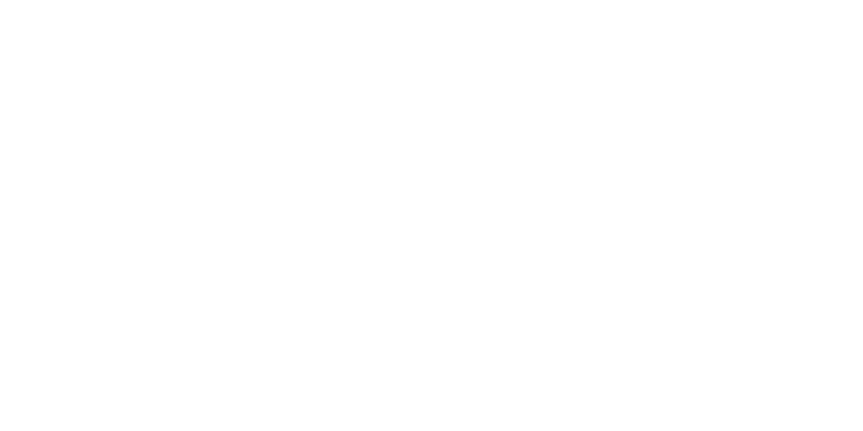
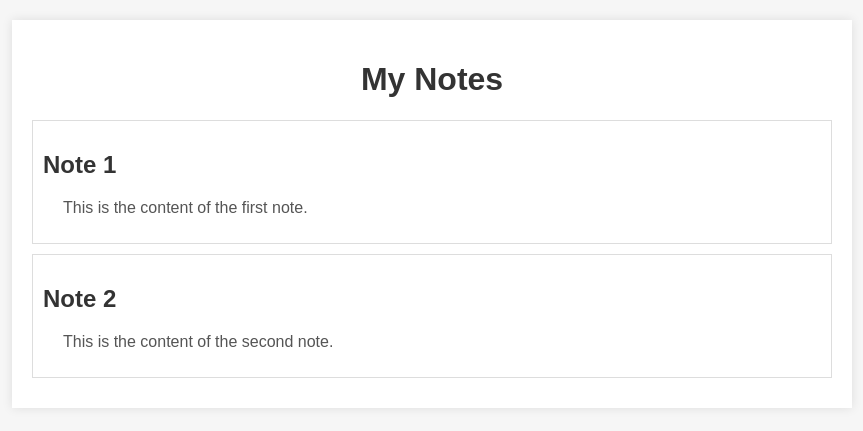
Before and after one commit to aawsomgames/aawsomgames.github.io, a plain HTML site: page options/achieve3000.html in a window 1280 px wide. Shown: the whole page, without its empty margins (208-1071 px from the left). Drawn offline with Linux system fonts and the light colour scheme.

Commit message:
Version 1.1.2

```diff
--- a/options/achieve3000.html
+++ b/options/achieve3000.html
@@ -0,0 +1,23 @@
+<!DOCTYPE html>
+<html lang="en">
+<head>
+    <meta charset="UTF-8">
+    <meta name="viewport" content="width=device-width, initial-scale=1.0">
+    <link rel="stylesheet" href="css/box.css">
+    <title>Book Questions</title>
+</head>
+<body>
+    <div class="notes-container">
+        <h1>My Notes</h1>
+        <div class="note">
+            <h2>Note 1</h2>
+            <p>This is the content of the first note.</p>
+        </div>
+        <div class="note">
+            <h2>Note 2</h2>
+            <p>This is the content of the second note.</p>
+        </div>
+        <!-- Add more notes as needed -->
+    </div>
+</body>
+</html>
--- a/options/teachernotes/notes.css
+++ b/options/teachernotes/notes.css
@@ -10,6 +10,12 @@ h1 {
     font-size: 32px;
 }
 
+/* Add the following styles for the links */
+a {
+    text-decoration: none; /* Remove underline */
+    color: black; /* Set text color to black */
+}
+
 .note, .sub-note, .sub-sub-note {
     margin-left: 25px;
     margin-bottom: 0;
```
